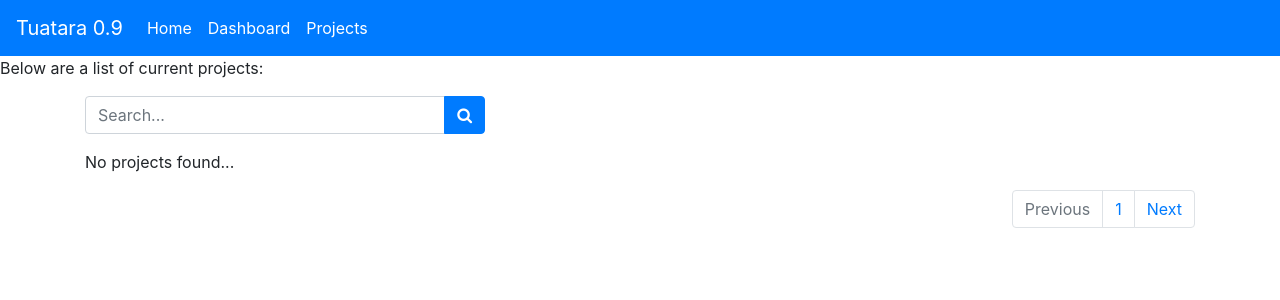
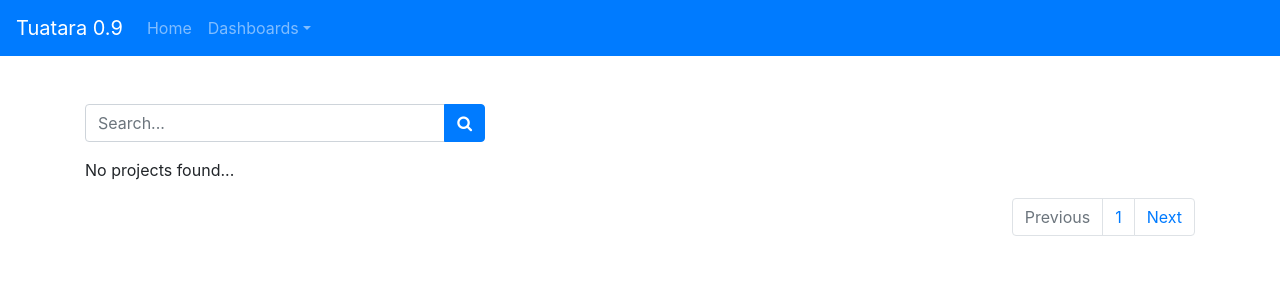
Before and after one commit to gi-kent-content/hca-tuatara, a Django app: template templates/hcat/projectAll_page.html in a window 1280 px wide. Shown: the top 300 px of the page. Run offline with Django 3.2, Linux system fonts and the light colour scheme; the template is opened without the code that fills it, so the values that code supplies are empty; some libraries are stand-ins or nearby versions.

Commit message:
Updated project all page base format.

```diff
--- a/templates/hcat/projectAll_page.html
+++ b/templates/hcat/projectAll_page.html
@@ -1,37 +1,13 @@
 <!DOCTYPE html>
+{% extends "hcat/base_site.html" %}
 {% load static %}
 <html lang="en">
 <head>
     <meta charset="UTF-8">
     <title>ProjectAll</title>
-    <link rel="stylesheet" href="https://stackpath.bootstrapcdn.com/bootstrap/4.4.1/css/bootstrap.min.css" integrity="sha384-Vkoo8x4CGsO3+Hhxv8T/Q5PaXtkKtu6ug5TOeNV6gBiFeWPGFN9MuhOf23Q9Ifjh" crossorigin="anonymous">
-    <script src="https://stackpath.bootstrapcdn.com/bootstrap/4.4.1/js/bootstrap.min.js" integrity="sha384-wfSDF2E50Y2D1uUdj0O3uMBJnjuUD4Ih7YwaYd1iqfktj0Uod8GCExl3Og8ifwB6" crossorigin="anonymous"></script>
-    <link rel="stylesheet" href="https://cdnjs.cloudflare.com/ajax/libs/font-awesome/4.7.0/css/font-awesome.min.css">
 </head>
-<body>
-    <nav class="navbar navbar-dark bg-primary navbar-expand-lg">
-        <a class="navbar-brand" href="#">Tuatara 0.9</a>
-        <button class="navbar-toggler" type="button" data-toggle="collapse" data-target="#navbarNav">
-            <span class="navbar-toggler-icon"></span>
-        </button>
-        <div class="collapse navbar-collapse" id="navbarNav">
-            <ul class="navbar-nav">
-                <li class="nav-item active">
-                    <a class="nav-link" href="#">Home</a>
-                </li>
-                <li class="nav-item active">
-                    <a class="nav-link" href="#">Dashboard</a>
-                </li>
-                <li class="nav-item active">
-                    <a class="nav-link" href="#">Projects</a>
-                </li>
-            </ul>
-        </div>
-    </nav>
-
-
-    <p>Below are a list of current projects:</p>
-    <div class="container project_test">
+<body>{% block body %}
+    <div class="container project_test mt-5">
         <div class="input-group mb-3" style="width: 400px;">
             <input type="text" placeholder="Search..." class="form-control">
             <div class="input-group-append">
@@ -78,6 +54,6 @@
           </ul>
         </nav>
     </div>
-
+{% endblock body %}
 </body>
 </html>
```
